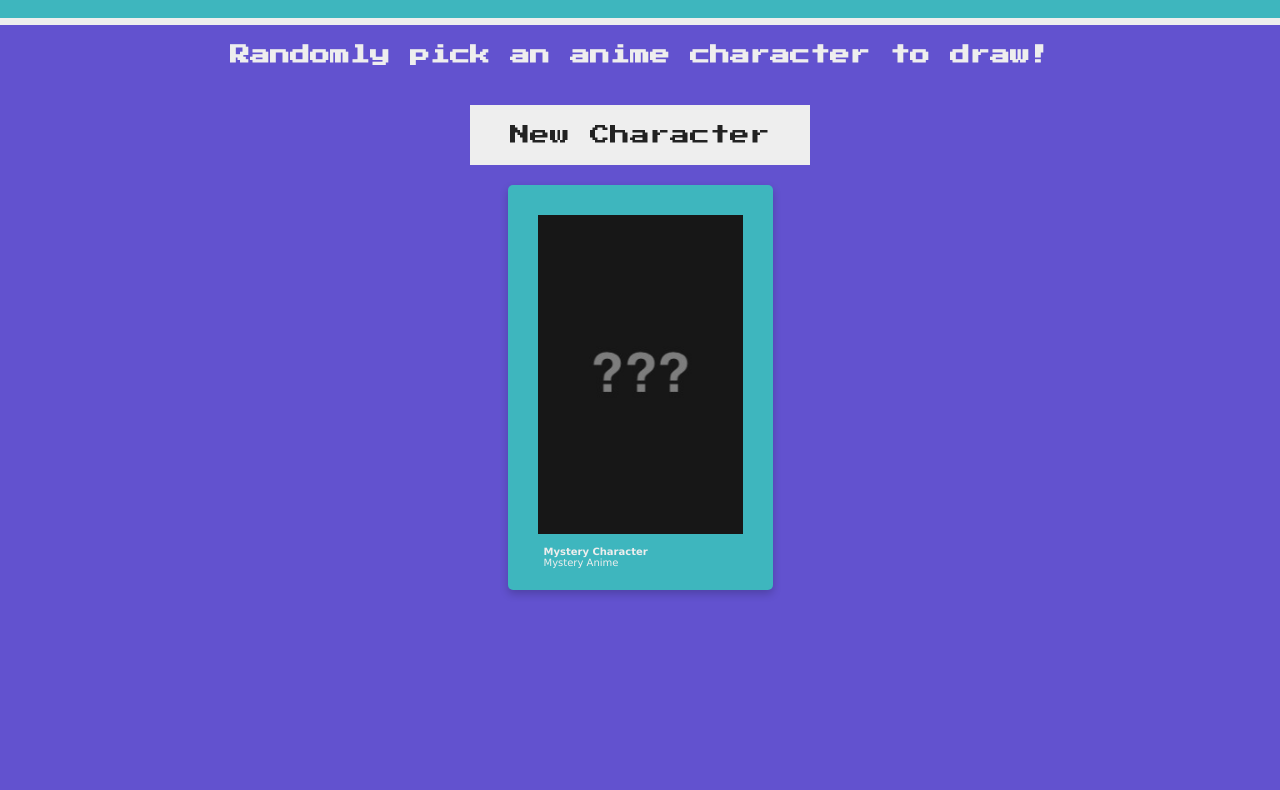
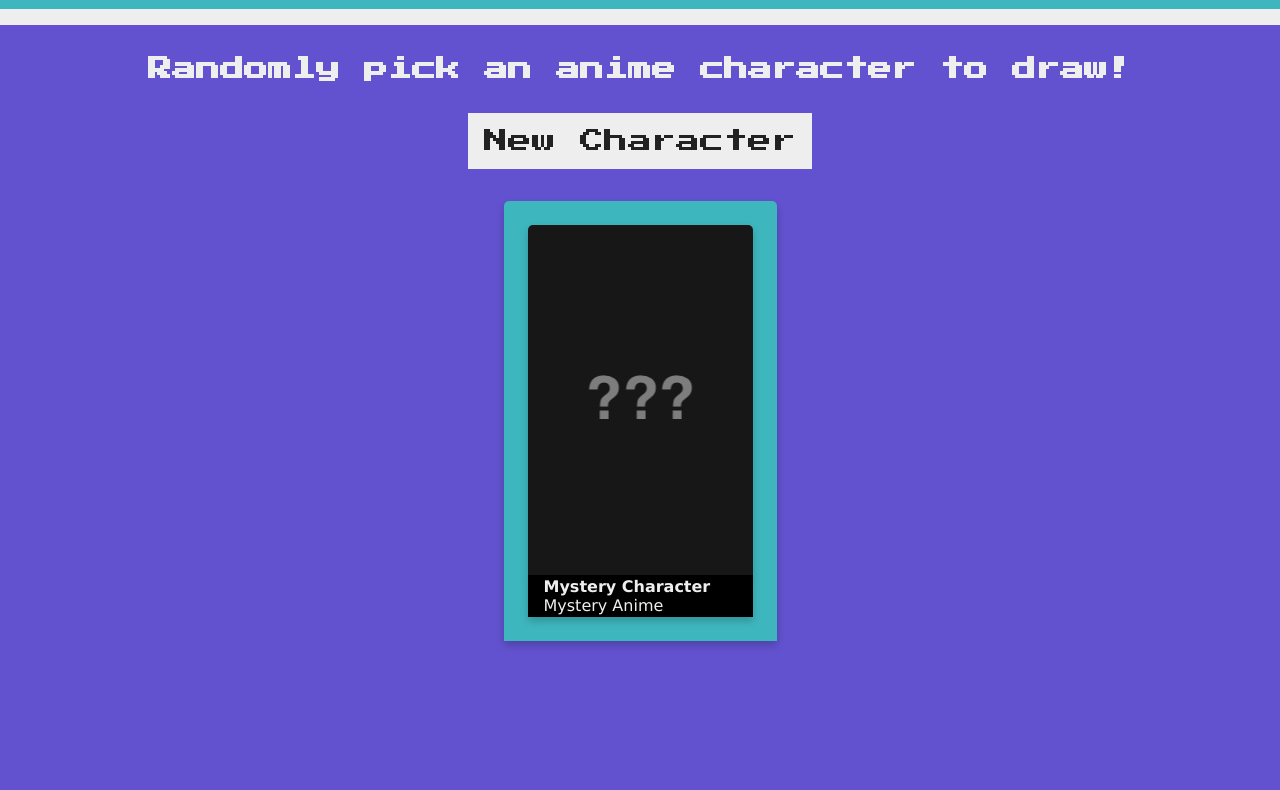
Before and after one commit to wrightliz50/random-anime-character-generator, a website built with Parcel: page index.html in a window 1280 px wide. Shown: the part 95-885 px from the top of the page. Before the commit the page ends 845 px from the top, so only its background shows below. Built offline with nearby package versions, Linux system fonts and the light colour scheme.

Commit message:
update CSS

```diff
--- a/index.html
+++ b/index.html
@@ -9,25 +9,27 @@
   </head>
   <body>
     <header>
-      <h1>Anime Drawing Ideas</h1>
+      <h1 class="header--title">Anime Drawing Ideas</h1>
     </header>
     <main>
-      <section>
-        <h2>Randomly pick an anime character to draw!</h2>
-        <button class="btn btn--gen">New Character</button>
+      <section class="section--gen">
+        <div class="text-btn--gen">
+          <h2 class="gen--text">Randomly pick an anime character to draw!</h2>
+          <button class="btn btn--gen">New Character</button>
+        </div>
         <div class="card">
-          <img class="img--gen" src="/src/img/mystery.jpeg" alt="Avatar" />
-          <div class="container">
-            <h4 class="text--name"><b>Mystery Character</b></h4>
-            <p class="text--title">Mystery Anime</p>
+          <img class="card--img" src="/src/img/mystery.jpeg" alt="Avatar" />
+          <div class="card--container">
+            <h4 class="card--charName"><b>Mystery Character</b></h4>
+            <p class="card--animeTitle">Mystery Anime</p>
           </div>
         </div>
         <div class="yt--help hidden">
-          <h2>Practice drawing this character with help from YouTube!</h2>
+          <h2 class="yt--text">
+            Practice drawing this character with help from YouTube!
+          </h2>
           <a class="a--yt" href="/" target="_blank">
-            <button class="btn btn--yt">
-              <span class="btn-text">Get Help on YT</span>
-            </button>
+            <button class="btn btn--yt">Watch Video</button>
           </a>
         </div>
       </section>
--- a/src/css/style.css
+++ b/src/css/style.css
@@ -3,72 +3,53 @@
 * {
   margin: 0;
   padding: 0;
-  box-sizing: inherit;
-}
-
-html {
-  font-size: 62.5%;
   box-sizing: border-box;
-  background-color: rgb(98, 82, 207);
+  text-align: center;
 }
 
 body {
   font-family: "Press Start 2P", sans-serif;
   color: #eee;
-  background-color: rgb(62, 182, 190);
-  /* background-color: #60b347; */
+  background-color: rgb(98, 82, 207);
 }
 
-/* LAYOUT */
+h2 {
+  padding: 1rem;
+  font-size: 1.5rem;
+}
+
 header {
   position: relative;
   height: 15vh;
-  border-bottom: 7px solid #eee;
+  margin-bottom: 1rem;
+  border-bottom: 1rem solid #eee;
+  background-color: rgb(62, 182, 190);
 }
 
-main {
-  height: 85vh;
-  color: #eee;
-  background-color: rgb(98, 82, 207);
-  display: flex;
-  align-content: center;
-  justify-content: space-around;
-}
-
-section {
-  display: flex;
-  flex-direction: column;
-  align-content: flex-start;
-  justify-content: flex-start;
-}
-
-/* ELEMENTS STYLE */
-h1 {
-  font-size: 4rem;
-  text-align: center;
+.header--title {
   position: absolute;
+  padding: auto;
   width: 100%;
+  background-color: inherit;
+  font-size: 4vh;
   top: 52%;
   left: 50%;
   transform: translate(-50%, -50%);
 }
 
-h2 {
-  font-size: 2rem;
-  text-align: center;
-  margin: 2rem;
+.text-btn--gen {
+  margin-bottom: 1rem;
 }
 
 .btn {
+  width: fit-content;
+  padding: 1rem 1rem;
+  margin: 1rem;
   border: none;
   background-color: #eee;
   color: #222;
-  font-size: 2rem;
+  font-size: 1.5rem;
   font-family: inherit;
-  width: fit-content;
-  align-self: center;
-  padding: 2rem 4rem;
-  margin: 2rem;
   cursor: pointer;
 }
 
@@ -77,31 +58,29 @@ h2 {
 }
 
 img {
-  display: block;
   margin-left: auto;
   margin-right: auto;
-  padding: 1rem;
-  width: auto;
-  height: auto;
+  box-shadow: 0 4px 8px 0 rgba(0, 0, 0, 0.2);
   border-radius: 5px 5px 0 0;
+  border: 1rem;
 }
 
-.img--gen {
-  width: 100%;
+.card--img {
   max-width: 225px;
   height: auto;
 }
 
 .card {
   /* Add shadows to create the "card" effect */
+  width: fit-content;
+  margin-left: auto;
+  margin-right: auto;
+  margin-bottom: 2rem;
+  padding: 1.5rem;
   box-shadow: 0 4px 8px 0 rgba(0, 0, 0, 0.2);
   transition: 0.3s;
-  display: block;
-  margin-left: auto;
-  margin-right: auto;
-  padding: 2rem;
   background-color: rgb(62, 182, 190);
-  border-radius: 5px;
+  border-radius: 5px 5px 0 0;
 }
 
 /* On mouse-over, add a deeper shadow */
@@ -110,16 +89,14 @@ img {
 }
 
 /* Add some padding inside the card container */
-.container {
+.card--container {
+  display: flex;
+  flex-direction: column;
+  align-items: flex-start;
   padding: 2px 16px;
   font-family: Verdana, Geneva, Tahoma, sans-serif;
-}
-
-.yt--help {
-  display: flex;
-  flex-direction: column;
-  align-items: center;
-  justify-items: center;
+  background-color: #000;
+  box-shadow: 0 4px 8px 0 rgba(0, 0, 0, 0.2);
 }
 
 .hidden {
--- a/src/js/script.js
+++ b/src/js/script.js
@@ -5,9 +5,9 @@
 
 // select document elements (button,image)
 const btn = document.querySelector(".btn--gen");
-const img = document.querySelector(".img--gen");
-const charNameEl = document.querySelector(".text--name");
-const titleEl = document.querySelector(".text--title");
+const img = document.querySelector(".card--img");
+const charNameEl = document.querySelector(".card--charName");
+const titleEl = document.querySelector(".card--animeTitle");
 const ytDiv = document.querySelector(".yt--help");
 const ytHref = document.querySelector(".a--yt");
 
@@ -71,11 +71,17 @@ const getImage = async function () {
       .then((data) => {
         //choose random image from character images and display image, name, and anime titleEl
         const charName = data.data.name;
-        const animeTitle =
-          data.data.anime[0].anime.title ===
+        let animeTitle = data.data.anime[0].anime.title;
+        // change title to name nephew knows
+        if (
+          animeTitle ===
           "Itai no wa Iya nanode Bougyoryoku ni Kyokufuri Shitai to Omoimasu."
-            ? "Bofuri"
-            : data.data.anime[0].anime.title;
+        ) {
+          animeTitle = "Bofuri";
+        }
+        if (animeTitle === "Komi-san wa, Comyushou desu.") {
+          animeTitle = "Komi Can't Communicate";
+        }
         img.src = `${data.data.images.jpg.image_url}`;
         img.alt = `Picture of ${charName}`;
         charNameEl.textContent = charName;
```
